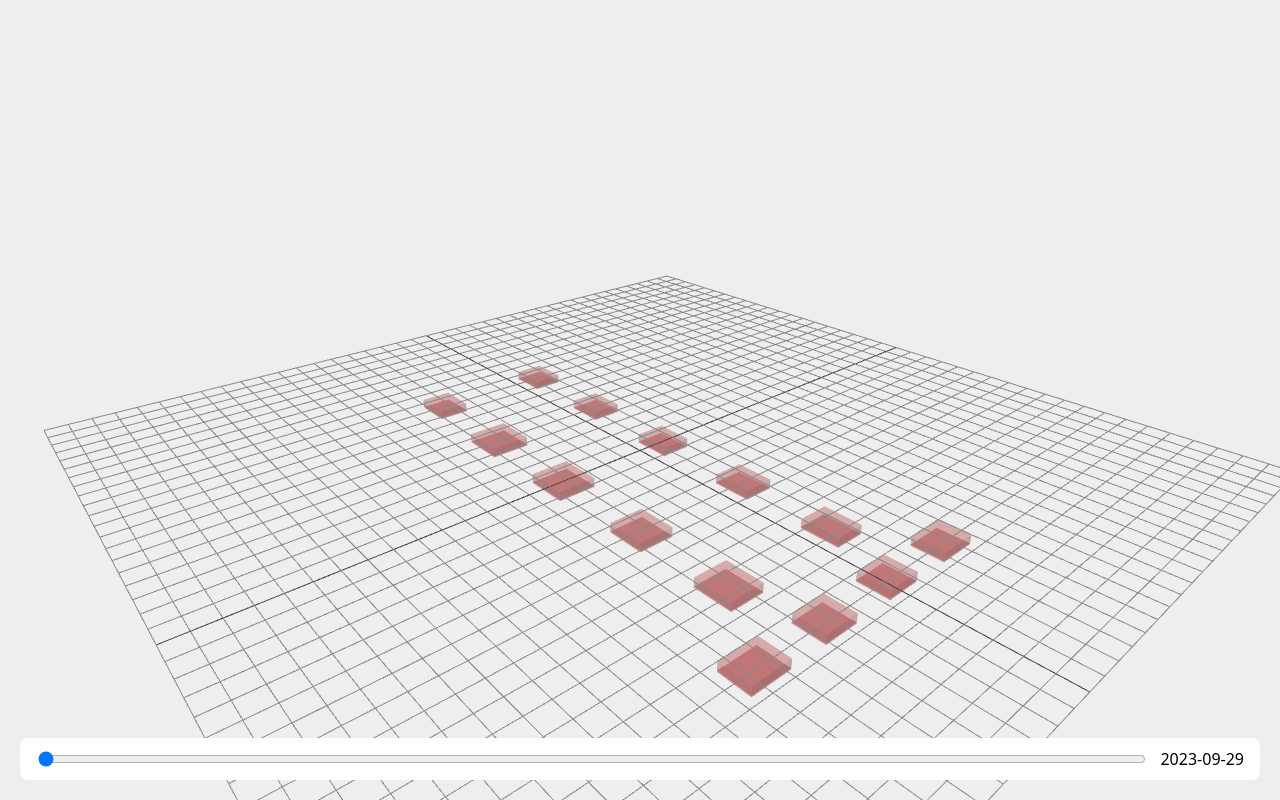
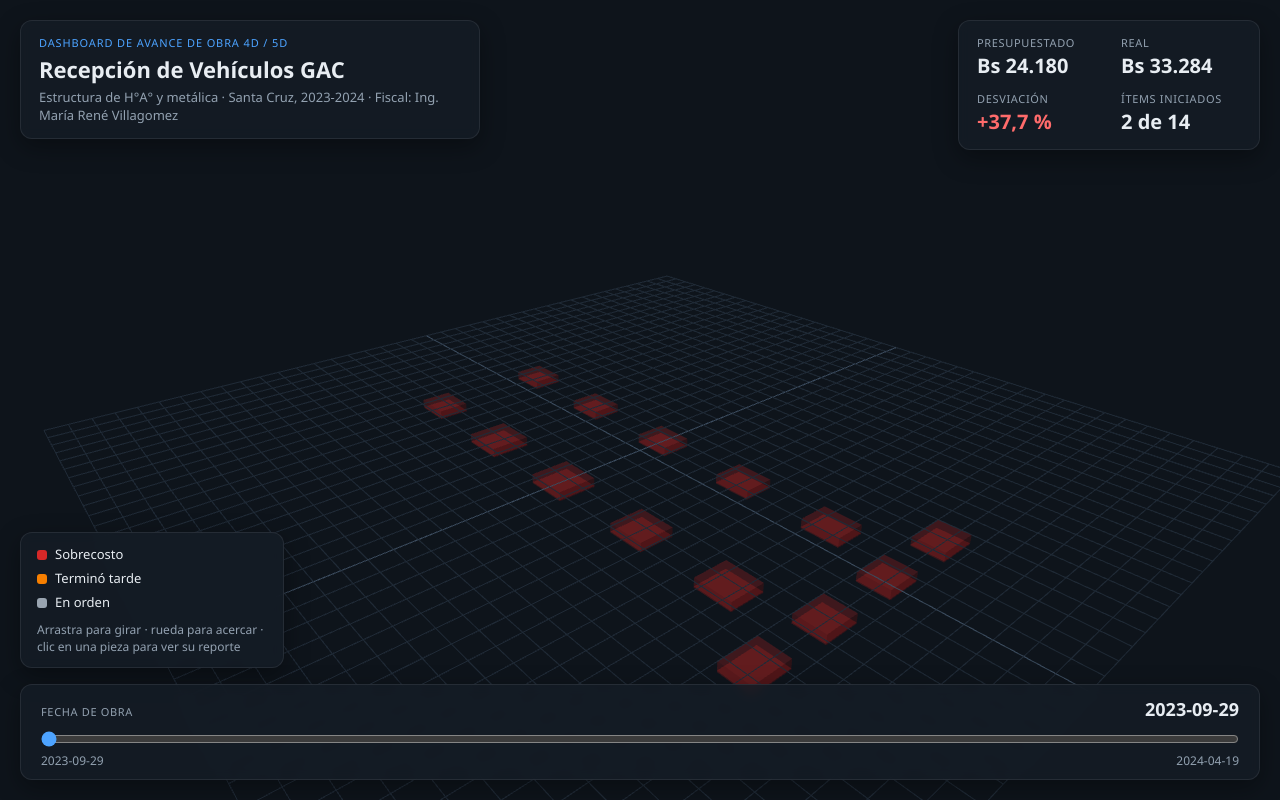
Before and after one commit to PaoQuin/dashboard-obra, a website built with Vite: page index.html in a window 1280 px wide. Built offline with nearby package versions, Linux system fonts and the light colour scheme; animation ran at ten frames a second.

Commit message:
Nuevo diseño del dashboard y Códice de Translación

```diff
--- a/index.html
+++ b/index.html
@@ -1,12 +1,41 @@
 <!doctype html>
 <html lang="es">
-<head><meta charset="UTF-8" /><title>Dashboard de avance de obra</title></head>
+<head>
+  <meta charset="UTF-8" />
+  <meta name="viewport" content="width=device-width, initial-scale=1.0" />
+  <title>Avance de obra · Recepción GAC</title>
+</head>
 <body>
-  <div id="controles">
-    <input type="range" id="slider" />
-    <span id="fecha"></span>
-  </div>
-  <div id="tarjeta" hidden></div>
+  <header id="encabezado" class="panel">
+    <p class="etiqueta">Dashboard de avance de obra 4D / 5D</p>
+    <h1>Recepción de Vehículos GAC</h1>
+    <p class="sub">Estructura de H°A° y metálica · Santa Cruz, 2023-2024 · Fiscal: Ing. María René Villagomez</p>
+  </header>
+
+  <section id="resumen" class="panel">
+    <div class="dato"><span class="nombre">Presupuestado</span><span id="kpi-plan" class="valor">-</span></div>
+    <div class="dato"><span class="nombre">Real</span><span id="kpi-real" class="valor">-</span></div>
+    <div class="dato"><span class="nombre">Desviación</span><span id="kpi-desv" class="valor">-</span></div>
+    <div class="dato"><span class="nombre">Ítems iniciados</span><span id="kpi-items" class="valor">-</span></div>
+  </section>
+
+  <section id="leyenda" class="panel">
+    <div><i class="punto rojo"></i>Sobrecosto</div>
+    <div><i class="punto naranja"></i>Terminó tarde</div>
+    <div><i class="punto gris"></i>En orden</div>
+    <p class="ayuda">Arrastra para girar · rueda para acercar · clic en una pieza para ver su reporte</p>
+  </section>
+
+  <footer id="controles" class="panel">
+    <div class="fila-fecha">
+      <span class="nombre">Fecha de obra</span>
+      <span id="fecha"></span>
+    </div>
+    <input type="range" id="slider" aria-label="Fecha de obra" />
+    <div class="extremos"><span id="fecha-min"></span><span id="fecha-max"></span></div>
+  </footer>
+
+  <div id="tarjeta" class="panel" hidden></div>
   <script type="module" src="/src/main.js"></script>
 </body>
 </html>
--- a/src/interaccion.js
+++ b/src/interaccion.js
@@ -5,7 +5,13 @@ export function activarClick(camera, renderer, mallas) {
   const raycaster = new THREE.Raycaster();
   const puntero = new THREE.Vector2();
   const tarjeta = document.querySelector('#tarjeta');
-  const bs = (n) => `Bs ${n.toLocaleString('es-BO')}`;
+  const bs = (n) => `Bs ${n.toLocaleString('es-BO', { minimumFractionDigits: 2, maximumFractionDigits: 2 })}`;
+  const pct = (x) => `${x > 0 ? '+' : ''}${(x * 100).toLocaleString('es-BO', { maximumFractionDigits: 1 })} %`;
+  const estados = {
+    sobrecosto: ['rojo', 'Sobrecosto'],
+    atrasado: ['naranja', 'Terminó tarde'],
+    en_orden: ['gris', 'En orden'],
+  };
 
   renderer.domElement.addEventListener('click', (ev) => {
     const r = renderer.domElement.getBoundingClientRect();
@@ -18,14 +24,18 @@ export function activarClick(camera, renderer, mallas) {
 
     const e = hit.object.userData;
     console.log(e.id_elemento, e.costo_presupuestado, e.costo_real, e.estado);
-    tarjeta.innerHTML = `<b>${e.nombre}</b> (${e.item_planilla})<br>
+    const [clase, texto] = estados[e.estado];
+    tarjeta.innerHTML = `<b>${e.nombre}</b> <span class="codigo">${e.item_planilla}</span><br>
+      <i class="punto ${clase}"></i>${texto}<br>
       Presupuestado: ${bs(e.costo_presupuestado)}<br>
-      Real: ${bs(e.costo_real)}<br>
-      Desviación: ${(desviacion(e) * 100).toFixed(1)} %<br>
-      Fin planificado: ${e.fecha_fin} · real: ${e.fecha_fin_real}<br>
-      Estado: ${e.estado}`;
-    tarjeta.style.left = `${ev.clientX + 12}px`;
-    tarjeta.style.top = `${ev.clientY + 12}px`;
+      Real: ${bs(e.costo_real)} (${pct(desviacion(e))})<br>
+      Fin planificado: ${e.fecha_fin}<br>
+      Fin real: ${e.fecha_fin_real}`;
+    // que la tarjeta no se salga de la pantalla
+    const x = Math.min(ev.clientX + 12, innerWidth - 340);
+    const y = Math.min(ev.clientY + 12, innerHeight - 200);
+    tarjeta.style.left = `${x}px`;
+    tarjeta.style.top = `${y}px`;
     tarjeta.hidden = false;
   });
 }
--- a/src/main.js
+++ b/src/main.js
@@ -3,10 +3,11 @@ import { OrbitControls } from 'three/addons/controls/OrbitControls.js';
 import { crearEdificio } from './edificio.js';
 import { configurarSlider } from './tiempo.js';
 import { activarClick } from './interaccion.js';
+import { actualizarPanel } from './panel.js';
 import './style.css';
 
 const scene = new THREE.Scene();
-scene.background = new THREE.Color(0xeeeeee);
+scene.background = new THREE.Color(0x0e141b);
 
 const camera = new THREE.PerspectiveCamera(50, innerWidth / innerHeight, 0.1, 200);
 camera.position.set(28, 18, -14);
@@ -23,7 +24,7 @@ scene.add(new THREE.AmbientLight(0xffffff, 0.6));
 const sol = new THREE.DirectionalLight(0xffffff, 1.2);
 sol.position.set(10, 20, 10);
 scene.add(sol);
-const grilla = new THREE.GridHelper(40, 40);
+const grilla = new THREE.GridHelper(40, 40, 0x3a4a5c, 0x1f2a36);
 grilla.position.set(5.5, 0, 12);
 scene.add(grilla);
 
@@ -31,7 +32,7 @@ const { elementos } = await (await fetch('/data/obra.json')).json();
 const { grupo, mallas } = crearEdificio(elementos);
 scene.add(grupo);
 
-configurarSlider(elementos, mallas);
+configurarSlider(elementos, mallas, (fecha) => actualizarPanel(elementos, fecha));
 activarClick(camera, renderer, mallas);
 
 addEventListener('resize', () => {
--- /dev/null
+++ b/src/panel.js
@@ -0,0 +1,16 @@
+// Resumen 5D: suma los costos de los ítems que ya empezaron en la fecha del slider.
+const bs = (n) => `Bs ${Math.round(n).toLocaleString('es-BO')}`;
+
+export function actualizarPanel(elementos, fecha) {
+  const iniciados = elementos.filter((e) => e.fecha_inicio <= fecha);
+  const plan = iniciados.reduce((s, e) => s + e.costo_presupuestado, 0);
+  const real = iniciados.reduce((s, e) => s + e.costo_real, 0);
+  const desv = plan ? (real - plan) / plan : 0;
+
+  document.querySelector('#kpi-plan').textContent = bs(plan);
+  document.querySelector('#kpi-real').textContent = bs(real);
+  const d = document.querySelector('#kpi-desv');
+  d.textContent = `${desv > 0 ? '+' : ''}${(desv * 100).toLocaleString('es-BO', { maximumFractionDigits: 1 })} %`;
+  d.className = 'valor ' + (desv > 0 ? 'malo' : 'bueno');
+  document.querySelector('#kpi-items').textContent = `${iniciados.length} de ${elementos.length}`;
+}
--- a/src/style.css
+++ b/src/style.css
@@ -1,7 +1,55 @@
-body { margin: 0; overflow: hidden; font-family: system-ui, sans-serif; }
-#controles { position: fixed; bottom: 20px; left: 20px; right: 20px;
-  display: flex; gap: 12px; align-items: center;
-  background: #fff; padding: 10px 16px; border-radius: 8px; }
-#slider { flex: 1; }
-#tarjeta { position: fixed; background: #fff; padding: 10px 14px;
-  border-radius: 8px; box-shadow: 0 2px 8px rgba(0,0,0,.2); font-size: 14px; }
+:root {
+  --fondo: #0e141b;
+  --panel: rgba(20, 28, 38, 0.86);
+  --borde: rgba(255, 255, 255, 0.08);
+  --texto: #e8edf2;
+  --suave: #93a1b0;
+  --acento: #4da3ff;
+  --rojo: #d62828;
+  --naranja: #f77f00;
+  --gris: #9aa5b1;
+}
+* { box-sizing: border-box; }
+body {
+  margin: 0; overflow: hidden; background: var(--fondo); color: var(--texto);
+  font-family: "Segoe UI", system-ui, -apple-system, Roboto, sans-serif;
+}
+.panel {
+  position: fixed; background: var(--panel); border: 1px solid var(--borde);
+  border-radius: 12px; backdrop-filter: blur(6px); box-shadow: 0 8px 24px rgba(0, 0, 0, 0.35);
+}
+.etiqueta { margin: 0; font-size: 11px; letter-spacing: 0.08em; text-transform: uppercase; color: var(--acento); }
+.nombre { font-size: 11px; letter-spacing: 0.06em; text-transform: uppercase; color: var(--suave); }
+
+#encabezado { top: 20px; left: 20px; padding: 14px 18px; max-width: 460px; }
+#encabezado h1 { margin: 4px 0 4px; font-size: 22px; font-weight: 600; }
+#encabezado .sub { margin: 0; font-size: 13px; color: var(--suave); line-height: 1.4; }
+
+#resumen { top: 20px; right: 20px; padding: 14px 18px; display: grid; grid-template-columns: repeat(2, minmax(120px, auto)); gap: 12px 24px; }
+.dato { display: flex; flex-direction: column; gap: 2px; }
+.valor { font-size: 20px; font-weight: 600; font-variant-numeric: tabular-nums; }
+.valor.malo { color: #ff6b6b; }
+.valor.bueno { color: #4cd38a; }
+
+#leyenda { left: 20px; bottom: 132px; padding: 12px 16px; font-size: 13px; display: flex; flex-direction: column; gap: 6px; }
+.punto { display: inline-block; width: 10px; height: 10px; border-radius: 3px; margin-right: 8px; vertical-align: -1px; }
+.rojo { background: var(--rojo); } .naranja { background: var(--naranja); } .gris { background: var(--gris); }
+.ayuda { margin: 4px 0 0; font-size: 12px; color: var(--suave); max-width: 230px; }
+
+#controles { left: 20px; right: 20px; bottom: 20px; padding: 12px 20px 10px; }
+.fila-fecha { display: flex; justify-content: space-between; align-items: baseline; }
+#fecha { font-size: 18px; font-weight: 600; font-variant-numeric: tabular-nums; }
+#slider { width: 100%; margin: 10px 0 4px; accent-color: var(--acento); cursor: pointer; }
+.extremos { display: flex; justify-content: space-between; font-size: 12px; color: var(--suave); }
+
+#tarjeta { padding: 12px 16px; font-size: 13px; line-height: 1.6; max-width: 320px; pointer-events: none; }
+#tarjeta b { font-size: 14px; }
+#tarjeta .codigo { color: var(--suave); font-size: 12px; }
+
+@media (max-width: 700px) {
+  #encabezado { right: 20px; max-width: none; }
+  #encabezado h1 { font-size: 18px; }
+  #resumen { top: auto; bottom: 120px; left: 20px; right: 20px; grid-template-columns: repeat(2, 1fr); gap: 8px 16px; }
+  .valor { font-size: 15px; }
+  #leyenda { display: none; }
+}
--- a/src/tiempo.js
+++ b/src/tiempo.js
@@ -2,7 +2,7 @@ const DIA = 86_400_000;
 const aDia = (fecha, origen) =>
   Math.round((Date.parse(fecha) - Date.parse(origen)) / DIA);
 
-export function configurarSlider(datos, mallas) {
+export function configurarSlider(datos, mallas, alCambiarFecha) {
   const origen = datos.map((e) => e.fecha_inicio).sort()[0];
   const ultimo = datos.map((e) => e.fecha_fin_real ?? e.fecha_fin).sort().at(-1);
   const slider = document.querySelector('#slider');
@@ -10,6 +10,8 @@ export function configurarSlider(datos, mallas) {
   slider.min = 0;
   slider.max = aDia(ultimo, origen);
   slider.value = 0;
+  document.querySelector('#fecha-min').textContent = origen;
+  document.querySelector('#fecha-max').textContent = ultimo;
 
   const actualizar = () => {
     const dia = Number(slider.value);
@@ -22,8 +24,9 @@ export function configurarSlider(datos, mallas) {
       const maxima = e.opacidad_max ?? 1; // cubierta y fachada semitransparentes para ver la estructura
       m.material.opacity = (0.3 + 0.7 * avance) * maxima;
     }
-    etiqueta.textContent = new Date(Date.parse(origen) + dia * DIA)
-      .toISOString().slice(0, 10);
+    const fecha = new Date(Date.parse(origen) + dia * DIA).toISOString().slice(0, 10);
+    etiqueta.textContent = fecha;
+    if (alCambiarFecha) alCambiarFecha(fecha);
   };
 
   slider.addEventListener('input', actualizar);
```
Also changed, not shown: 1 other file.
